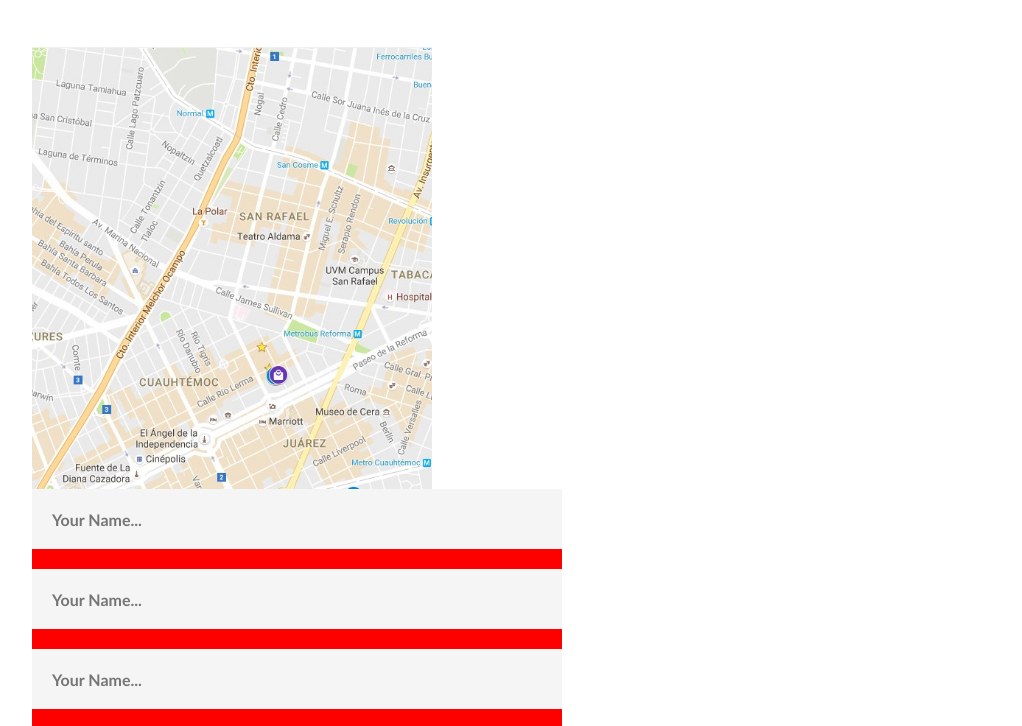
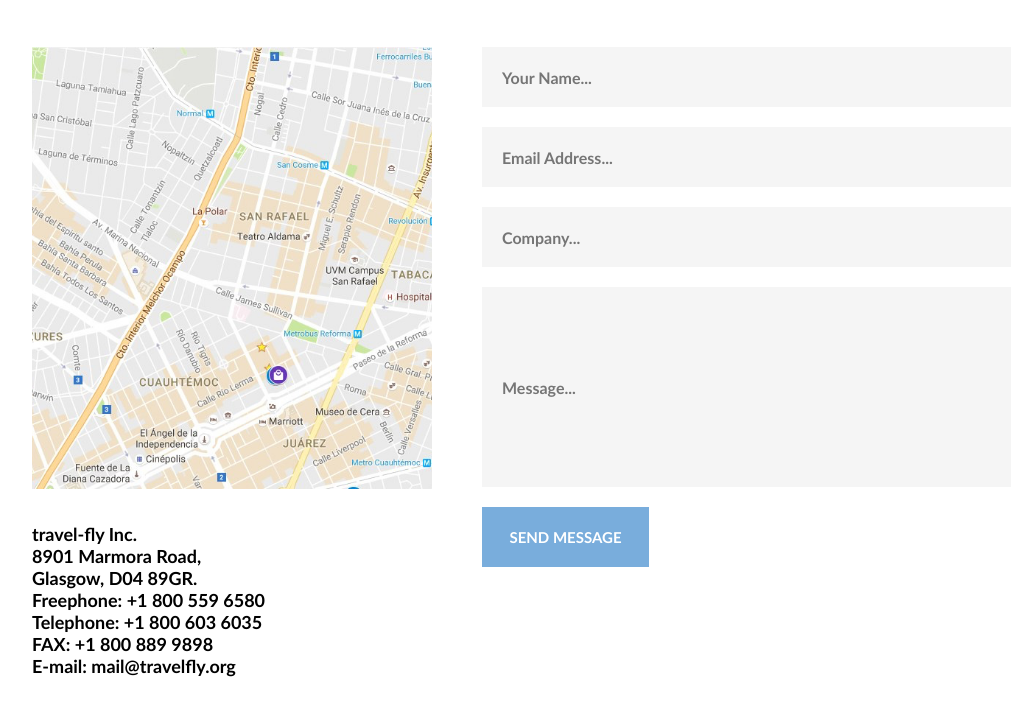
Before and after one commit to in215-pissah/travel-fly_three, a website: page contact.html in a window 1280 px wide. Shown: the part 226-952 px from the top of the page, without its empty margins (118-1140 px from the left). Drawn offline with Linux system fonts and the light colour scheme.

Commit message:
finished Contact form

```diff
--- a/contact.html
+++ b/contact.html
@@ -38,24 +38,10 @@
         </h1>
       </div>
 
-      <div>
+      <div class="contact-Wrap">
+        <div style="flex-direction: column">
           <!-- Map -->
           <div class="mapBox"></div>
-
-        <form class="contact-Form">
-          <div>
-            <input class="contactBox1" type="text" placeholder="Your Name..." />
-          </div>
-          <div>
-            <input class="contactBox1" type="text" placeholder="Your Name..." />
-          </div>
-          <div>
-            <input class="contactBox1" type="text" placeholder="Your Name..." />
-          </div>
-
-          <div class="contactBox2"></div>
-        </form>
-
           <!-- Address  -->
           <div class="addressBox">
             <p>
@@ -68,6 +54,19 @@
               E-mail: mail@travelfly.org
             </p>
           </div>
+        </div>
+
+        <form class="contact-Form">
+          <input class="contactBox1" type="text" placeholder="Your Name..." />
+          <input
+            class="contactBox1"
+            type="text"
+            placeholder="Email Address..."
+          />
+          <input class="contactBox1" type="text" placeholder="Company..." />
+          <input class="contactBox2" type="text" placeholder="Message..." />
+          <button class="send-Message">SEND MESSAGE</button>
+        </form>
       </div>
     </div>
 
--- a/scss/contact/contact.scss
+++ b/scss/contact/contact.scss
@@ -1,18 +1,27 @@
+.contact-Wrap {
+  max-width: $content-width;
+  min-height: 100%;
+  display: flex;
+  align-items: flex-start;
+  margin-top: 50.5px;
+  // justify-content: space-between;
+}
+
 .mapBox {
-  max-width: 400px;
+  width: 400px;
   height: 442px;
   // background-color: #79addc;
   background-image: url(../images/map.jpg);
   background-position: center;
   background-size: cover;
-  margin-top: 50.5px;
+  margin-right: 50px;
 }
 
 .contact-Form {
   margin: 0;
-  max-width: 530px;
+  width: 530px;
   min-height: 442px;
-  background-color: red;
+  // background-color: red;
   input,
   label {
     font-family: "Gill Sans MT";
@@ -21,17 +30,24 @@
     border: none;
   }
 
+  .contactBox1,
+  .contactBox2 {
+    width: 529px;
+    background-color: #f5f5f5;
+  }
   .contactBox1 {
     height: 60px;
-    width: 530px;
-    background-color: #f5f5f5;
+  }
+  .contactBox2 {
+    height: 200px;
   }
 }
 
 .addressBox {
   max-width: 400px;
   height: 161px;
-  margin-top: 24px;
+  margin-top: 34px;
+  margin-bottom: 60px;
   p {
     font-size: 18px;
   }
```
Also changed, not shown: css/styles.css, 1 other file. Lines whose indentation alone changed are shown as unchanged.
